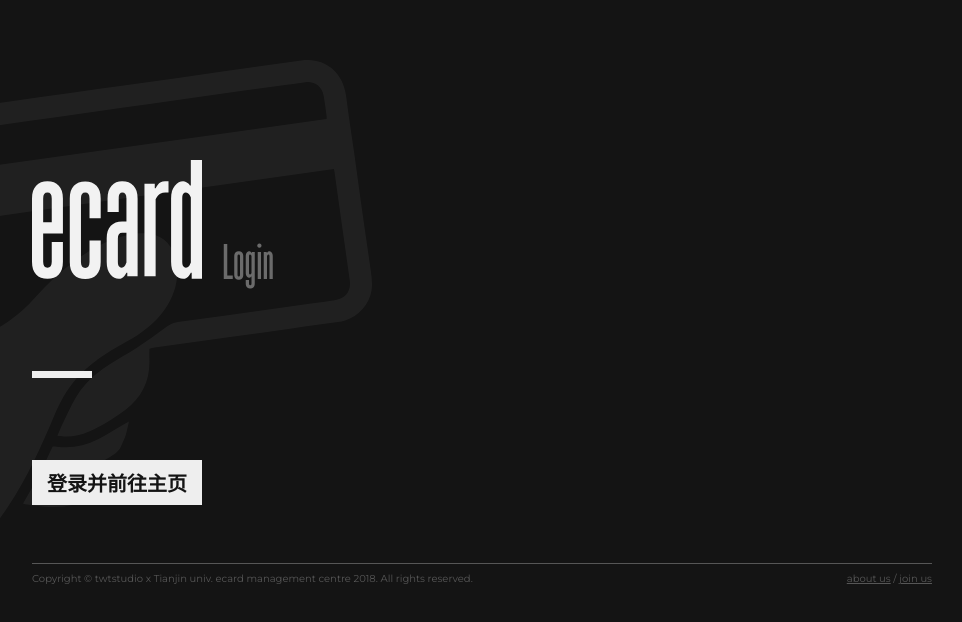
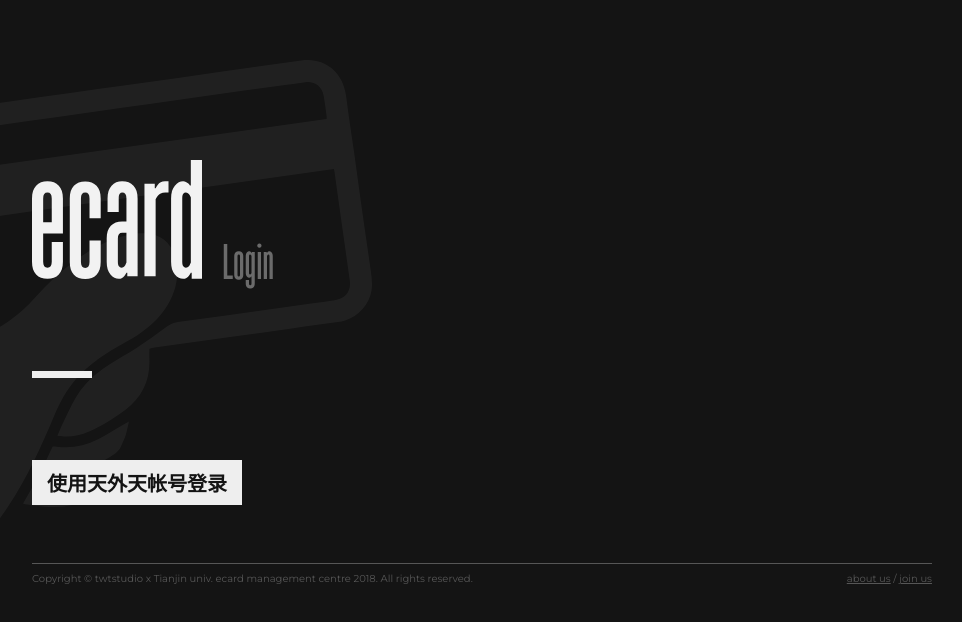
Before and after one commit to tjwhm/ecard, a Vue app in the folder front-end/vue-ecard/: page / in a window 1280 px wide. Shown: the top 622 px of the page, without its empty margins (158-1120 px from the left). Built offline with nearby package versions, Linux system fonts and the light colour scheme.

Commit message:
add-views

```diff
--- a/front-end/vue-ecard/src/views/Starter.vue
+++ b/front-end/vue-ecard/src/views/Starter.vue
@@ -2,7 +2,7 @@
   <div class="starter">
     <Header subheadings="Login"/>
     <div style="height: 70px;"/>
-    <router-link to="/home"><button>登录并前往主页</button></router-link>
+    <router-link to="/home"><button>使用天外天帐号登录</button></router-link>
     <div style="height: 50px;"/>
     <Footer />
   </div>
```
Also changed, not shown: front-end/vue-ecard/src/views/Admin.vue (added), front-end/vue-ecard/src/views/BusinessStat.vue (added), front-end/vue-ecard/src/views/Merchant.vue (added).
